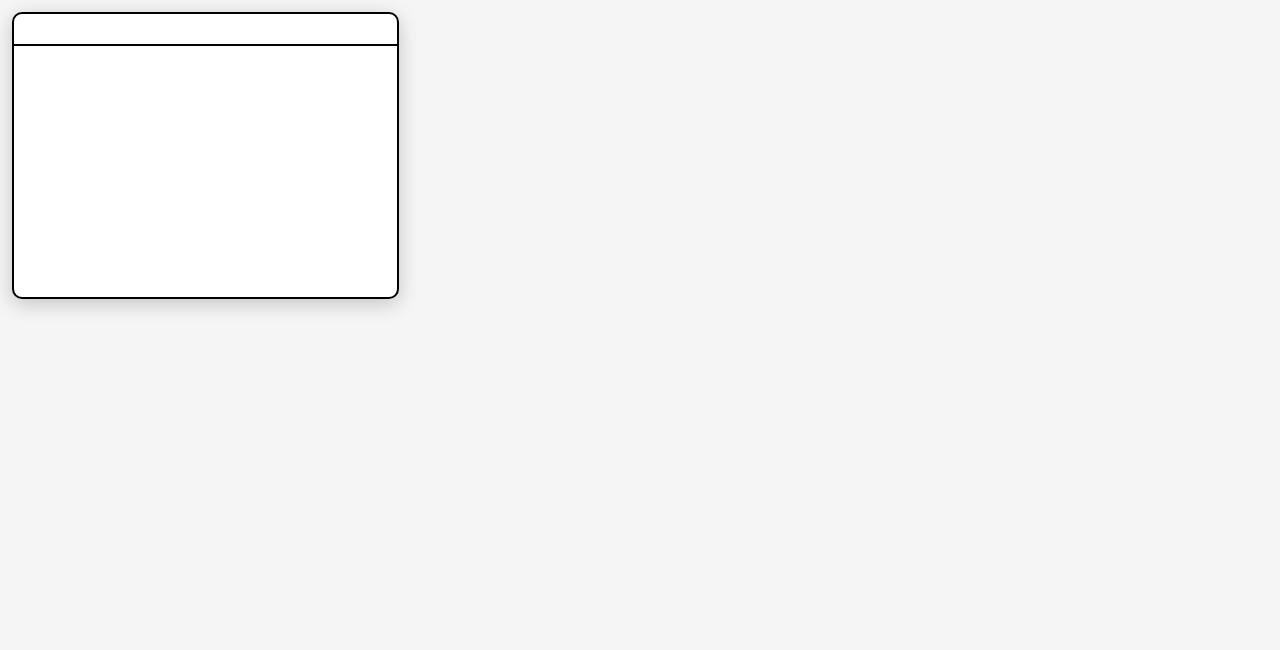
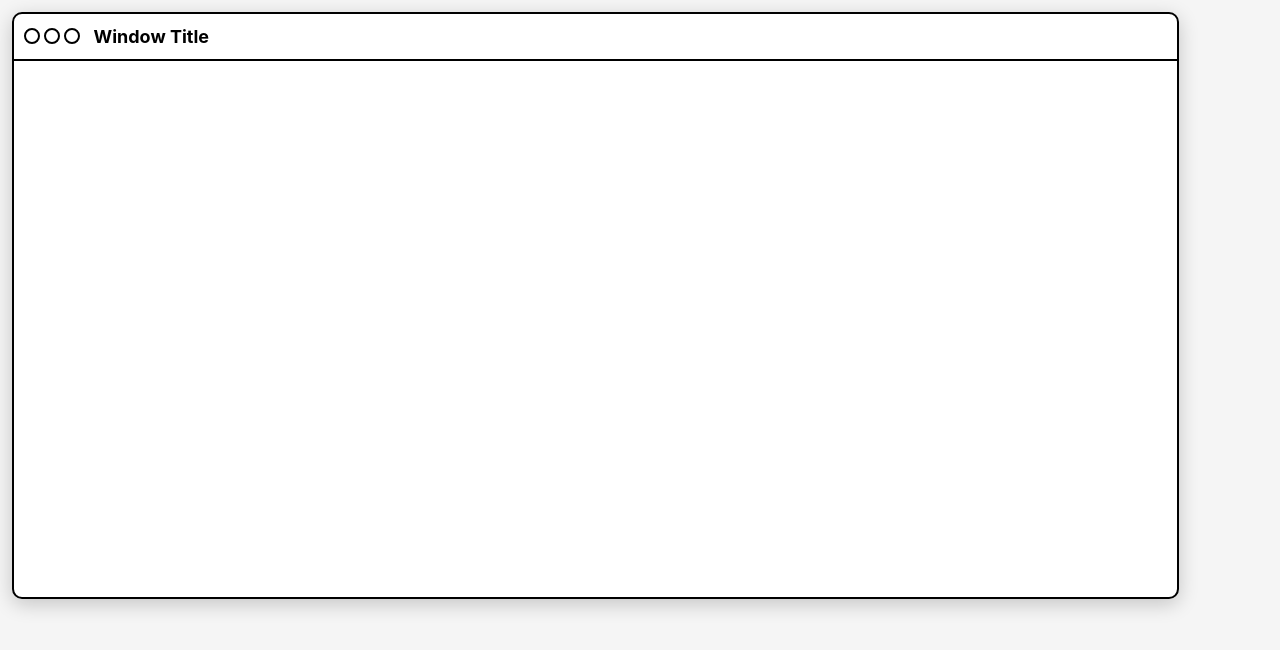
Before and after one commit to domb5041/doms-desktop, a React (Create React App) app: page / in a window 1280 px wide. Shown: the top 650 px of the page. Built offline with nearby package versions, Linux system fonts and the light colour scheme.

Commit message:
window title bar detail

```diff
--- a/src/Window.js
+++ b/src/Window.js
@@ -3,14 +3,16 @@ import {
     StyledWindow,
     StyledTitleBar,
     StyledRepositionBorder,
+    StyledTrafficLights,
+    StyledWindowTitle,
 } from './Window.styled';
 
 export default function Desktop() {
     const [winPosition, setWinPosition] = useState({
         top: 10,
         left: 10,
-        width: 400,
-        height: 300,
+        width: window.innerWidth - 100,
+        height: window.innerHeight - 200,
     });
 
     let duringRepositionListener, stopRepositionListener;
@@ -131,7 +133,14 @@ export default function Desktop() {
                             'window-container'
                         )
                     }
-                ></StyledTitleBar>
+                >
+                    <StyledTrafficLights>
+                        <div></div>
+                        <div></div>
+                        <div></div>
+                    </StyledTrafficLights>
+                    <StyledWindowTitle>Window Title</StyledWindowTitle>
+                </StyledTitleBar>
             </div>
             <StyledRepositionBorder
                 id='reposition-ww'
--- a/src/Window.styled.js
+++ b/src/Window.styled.js
@@ -23,7 +23,31 @@ export const StyledWindow = styled.div`
 export const StyledTitleBar = styled.div`
     border-bottom: 2px solid black;
     width: 100%;
-    height: 30px;
+    height: 35px;
+    display: flex;
+    padding: 5px 10px;
+`;
+
+export const StyledTrafficLights = styled.div`
+    height: 100%;
+    display: flex;
+    justify-content: center;
+    align-items: center;
+    & > div {
+        width: 12px;
+        height: 12px;
+        border: 2px solid black;
+        border-radius: 100%;
+        margin-right: 4px;
+    }
+`;
+
+export const StyledWindowTitle = styled.div`
+    display: flex;
+    align-items: center;
+    font-size: 18px;
+    font-weight: bold;
+    margin: 0 10px;
 `;
 
 export const StyledRepositionBorder = styled.div`
```
